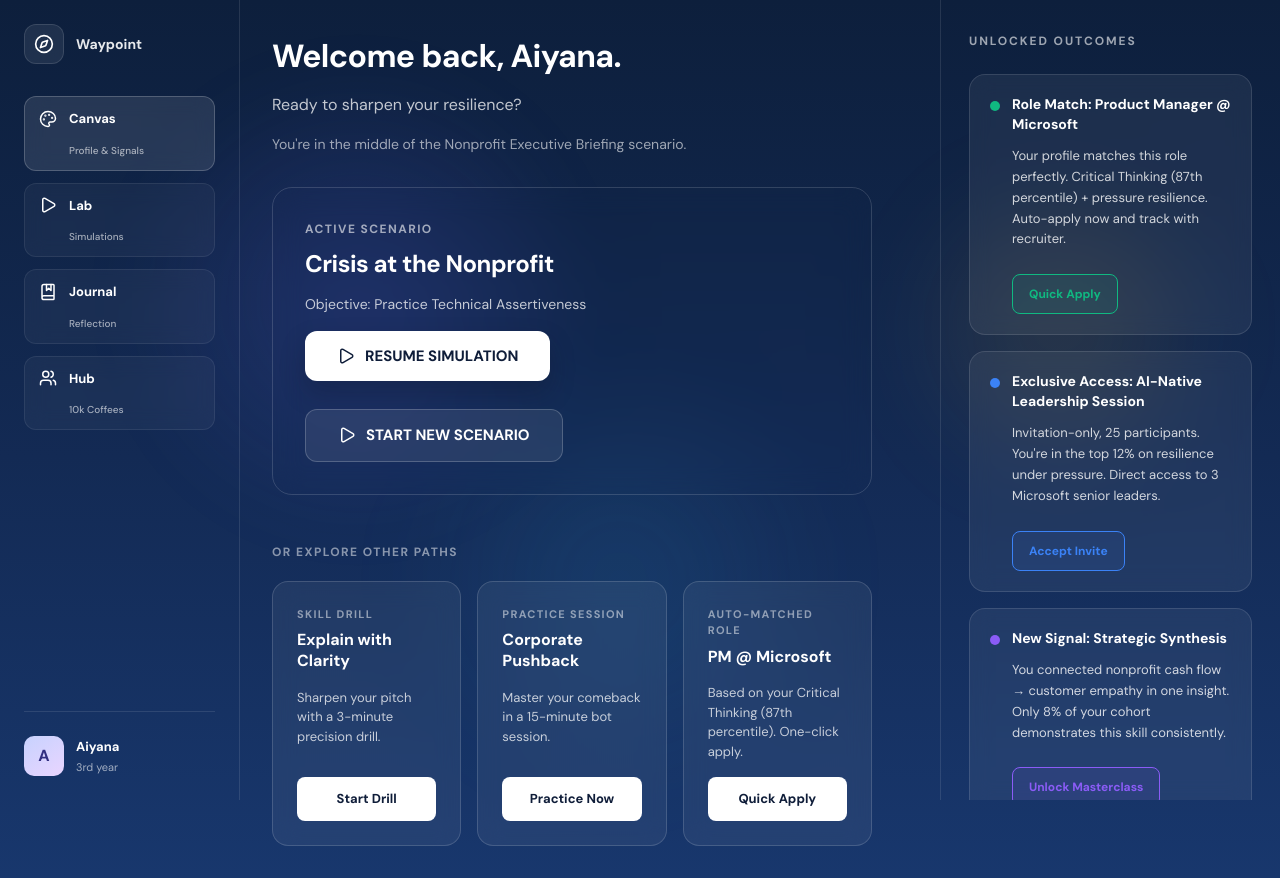
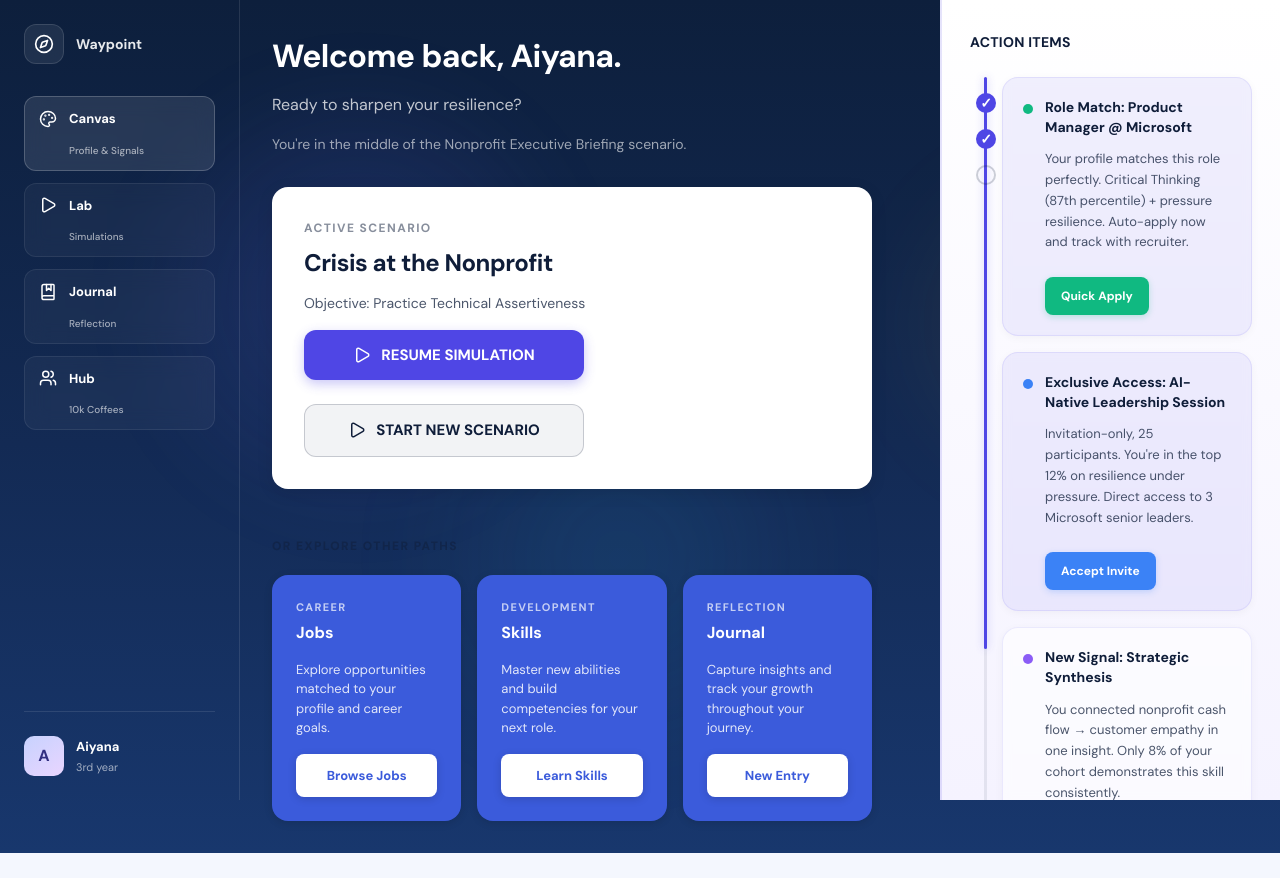
Before and after one commit to makac1896/ascend-career-reskilling, a React (Vite) app: page / in a window 1280 px wide. After the commit the page ends 853 px from the top, so only its background shows below. Built offline with nearby package versions, Linux system fonts and the light colour scheme.

Commit message:
Fix cards

```diff
--- a/components/WaypointLanding.tsx
+++ b/components/WaypointLanding.tsx
@@ -57,6 +57,7 @@ const UNLOCKED_OUTCOMES = [
       "Your profile matches this role perfectly. Critical Thinking (87th percentile) + pressure resilience. Auto-apply now and track with recruiter.",
     cta: "Quick Apply",
     accentColor: "#10B981",
+    completed: true,
   },
   {
     id: 2,
@@ -66,6 +67,7 @@ const UNLOCKED_OUTCOMES = [
       "Invitation-only, 25 participants. You're in the top 12% on resilience under pressure. Direct access to 3 Microsoft senior leaders.",
     cta: "Accept Invite",
     accentColor: "#3B82F6",
+    completed: true,
   },
   {
     id: 3,
@@ -75,6 +77,7 @@ const UNLOCKED_OUTCOMES = [
       "You connected nonprofit cash flow → customer empathy in one insight. Only 8% of your cohort demonstrates this skill consistently.",
     cta: "Unlock Masterclass",
     accentColor: "#8B5CF6",
+    completed: false,
   },
 ];
 
@@ -372,16 +375,16 @@ const WaypointLanding: React.FC<WaypointLandingProps> = ({ onJoinCall }) => {
           {/* HERO CARD - Active Scenario */}
           <div
             style={{
-              borderRadius: "20px",
-              border: "1px solid rgba(255,255,255,0.15)",
-              backgroundColor:
-                "linear-gradient(135deg, rgba(255,255,255,0.12) 0%, rgba(255,255,255,0.04) 100%)",
-              backdropFilter: "blur(14px)",
+              borderRadius: "16px",
+              border: "none",
+              backgroundColor: "#FFFFFF",
+              backdropFilter: "none",
               padding: "32px",
               marginBottom: "40px",
               display: "flex",
               flexDirection: "column",
               gap: "16px",
+              boxShadow: "0 4px 16px rgba(0, 0, 0, 0.1)",
             }}
           >
             <div>
@@ -391,7 +394,7 @@ const WaypointLanding: React.FC<WaypointLandingProps> = ({ onJoinCall }) => {
                   fontWeight: 700,
                   letterSpacing: "0.12em",
                   textTransform: "uppercase",
-                  color: "rgba(255,255,255,0.6)",
+                  color: "rgba(15, 29, 57, 0.5)",
                   margin: "0 0 8px",
                 }}
               >
@@ -401,7 +404,7 @@ const WaypointLanding: React.FC<WaypointLandingProps> = ({ onJoinCall }) => {
                 style={{
                   fontSize: "24px",
                   fontWeight: 700,
-                  color: "#FFFFFF",
+                  color: "#0F1D39",
                   margin: "0 0 12px",
                   letterSpacing: "-0.02em",
                 }}
@@ -411,7 +414,7 @@ const WaypointLanding: React.FC<WaypointLandingProps> = ({ onJoinCall }) => {
               <p
                 style={{
                   fontSize: "14px",
-                  color: "rgba(255,255,255,0.75)",
+                  color: "rgba(15, 29, 57, 0.75)",
                   margin: 0,
                 }}
               >
@@ -425,22 +428,29 @@ const WaypointLanding: React.FC<WaypointLandingProps> = ({ onJoinCall }) => {
                 padding: "14px 32px",
                 borderRadius: "12px",
                 border: "none",
-                backgroundColor: "#FFFFFF",
-                color: "#0F1D39",
+                backgroundColor: "#4F46E5",
+                color: "#FFFFFF",
                 fontSize: "15px",
                 fontWeight: 700,
                 cursor: "pointer",
                 display: "flex",
                 alignItems: "center",
+                justifyContent: "center",
                 gap: "10px",
-                boxShadow: "0 12px 24px rgba(15, 23, 42, 0.3)",
-                transition: "all 0.3s",
+                width: "100%",
+                maxWidth: "280px",
+                boxShadow: "0 4px 12px rgba(79, 70, 229, 0.3)",
+                transition: "all 0.2s",
               }}
               onMouseEnter={(e) => {
                 e.currentTarget.style.transform = "translateY(-2px)";
+                e.currentTarget.style.boxShadow =
+                  "0 8px 16px rgba(79, 70, 229, 0.4)";
               }}
               onMouseLeave={(e) => {
                 e.currentTarget.style.transform = "translateY(0)";
+                e.currentTarget.style.boxShadow =
+                  "0 4px 12px rgba(79, 70, 229, 0.3)";
               }}
             >
               <Play size={18} />
@@ -449,28 +459,30 @@ const WaypointLanding: React.FC<WaypointLandingProps> = ({ onJoinCall }) => {
             <button
               style={{
                 alignSelf: "flex-start",
-                marginTop: "12px",
+                marginTop: "8px",
                 padding: "14px 32px",
                 borderRadius: "12px",
-                border: "1px solid rgba(255,255,255,0.2)",
-                backgroundColor: "rgba(255,255,255,0.08)",
-                color: "#FFFFFF",
+                border: "1px solid rgba(15, 29, 57, 0.2)",
+                backgroundColor: "rgba(15, 29, 57, 0.05)",
+                color: "#0F1D39",
                 fontSize: "15px",
                 fontWeight: 700,
                 cursor: "pointer",
                 display: "flex",
                 alignItems: "center",
+                justifyContent: "center",
                 gap: "10px",
-                transition: "all 0.3s",
-                backdropFilter: "blur(10px)",
+                width: "100%",
+                maxWidth: "280px",
+                transition: "all 0.2s",
+                backdropFilter: "none",
               }}
               onMouseEnter={(e) => {
-                e.currentTarget.style.backgroundColor =
-                  "rgba(255,255,255,0.12)";
+                e.currentTarget.style.backgroundColor = "rgba(15, 29, 57, 0.1)";
               }}
               onMouseLeave={(e) => {
                 e.currentTarget.style.backgroundColor =
-                  "rgba(255,255,255,0.08)";
+                  "rgba(15, 29, 57, 0.05)";
               }}
             >
               <Play size={18} />
@@ -486,7 +498,7 @@ const WaypointLanding: React.FC<WaypointLandingProps> = ({ onJoinCall }) => {
                 fontWeight: 700,
                 letterSpacing: "0.12em",
                 textTransform: "uppercase",
-                color: "rgba(255,255,255,0.5)",
+                color: "rgba(15, 29, 57, 0.5)",
                 margin: "0 0 20px",
               }}
             >
@@ -499,18 +511,19 @@ const WaypointLanding: React.FC<WaypointLandingProps> = ({ onJoinCall }) => {
                 gap: "16px",
               }}
             >
-              {/* REFINE - Skill Drill */}
+              {/* Jobs Card */}
               <div
                 style={{
                   borderRadius: "16px",
-                  border: "1px solid rgba(255,255,255,0.15)",
-                  backgroundColor: "rgba(255,255,255,0.06)",
-                  backdropFilter: "blur(12px)",
+                  border: "none",
+                  backgroundColor: "#3B5BDB",
+                  backdropFilter: "none",
                   padding: "24px",
                   display: "flex",
                   flexDirection: "column",
                   gap: "16px",
                   height: "100%",
+                  boxShadow: "0 2px 8px rgba(0, 0, 0, 0.12)",
                 }}
               >
                 <div>
@@ -520,11 +533,11 @@ const WaypointLanding: React.FC<WaypointLandingProps> = ({ onJoinCall }) => {
                       fontWeight: 700,
                       letterSpacing: "0.12em",
                       textTransform: "uppercase",
-                      color: "rgba(255,255,255,0.5)",
+                      color: "rgba(255, 255, 255, 0.7)",
                       margin: "0 0 8px",
                     }}
                   >
-                    Skill Drill
+                    Career
                   </p>
                   <h4
                     style={{
@@ -535,18 +548,19 @@ const WaypointLanding: React.FC<WaypointLandingProps> = ({ onJoinCall }) => {
                       lineHeight: 1.3,
                     }}
                   >
-                    Explain with Clarity
+                    Jobs
                   </h4>
                 </div>
                 <p
                   style={{
                     fontSize: "13px",
-                    color: "rgba(255,255,255,0.75)",
+                    color: "rgba(255, 255, 255, 0.85)",
                     margin: 0,
                     lineHeight: 1.5,
                   }}
                 >
-                  Sharpen your pitch with a 3-minute precision drill.
+                  Explore opportunities matched to your profile and career
+                  goals.
                 </p>
                 <button
                   style={{
@@ -555,39 +569,42 @@ const WaypointLanding: React.FC<WaypointLandingProps> = ({ onJoinCall }) => {
                     borderRadius: "8px",
                     border: "none",
                     backgroundColor: "#FFFFFF",
-                    color: "#0F1D39",
+                    color: "#3B5BDB",
                     fontSize: "13px",
                     fontWeight: 700,
                     cursor: "pointer",
                     transition: "all 0.2s",
                     width: "100%",
+                    boxShadow: "0 2px 8px rgba(0, 0, 0, 0.15)",
                   }}
                   onMouseEnter={(e) => {
                     e.currentTarget.style.transform = "translateY(-2px)";
                     e.currentTarget.style.boxShadow =
-                      "0 8px 16px rgba(255,255,255,0.1)";
+                      "0 4px 12px rgba(0, 0, 0, 0.2)";
                   }}
                   onMouseLeave={(e) => {
                     e.currentTarget.style.transform = "translateY(0)";
-                    e.currentTarget.style.boxShadow = "none";
+                    e.currentTarget.style.boxShadow =
+                      "0 2px 8px rgba(0, 0, 0, 0.15)";
                   }}
                 >
-                  Start Drill
+                  Browse Jobs
                 </button>
               </div>
 
-              {/* PRACTICE - Scenario Bot */}
+              {/* Skills Card */}
               <div
                 style={{
                   borderRadius: "16px",
-                  border: "1px solid rgba(255,255,255,0.15)",
-                  backgroundColor: "rgba(255,255,255,0.06)",
-                  backdropFilter: "blur(12px)",
+                  border: "none",
+                  backgroundColor: "#3B5BDB",
+                  backdropFilter: "none",
                   padding: "24px",
                   display: "flex",
                   flexDirection: "column",
                   gap: "16px",
                   height: "100%",
+                  boxShadow: "0 2px 8px rgba(0, 0, 0, 0.12)",
                 }}
               >
                 <div>
@@ -597,11 +614,11 @@ const WaypointLanding: React.FC<WaypointLandingProps> = ({ onJoinCall }) => {
                       fontWeight: 700,
                       letterSpacing: "0.12em",
                       textTransform: "uppercase",
-                      color: "rgba(255,255,255,0.5)",
+                      color: "rgba(255, 255, 255, 0.7)",
                       margin: "0 0 8px",
                     }}
                   >
-                    Practice Session
+                    Development
                   </p>
                   <h4
                     style={{
@@ -612,18 +629,19 @@ const WaypointLanding: React.FC<WaypointLandingProps> = ({ onJoinCall }) => {
                       lineHeight: 1.3,
                     }}
                   >
-                    Corporate Pushback
+                    Skills
                   </h4>
                 </div>
                 <p
                   style={{
                     fontSize: "13px",
-                    color: "rgba(255,255,255,0.75)",
+                    color: "rgba(255, 255, 255, 0.85)",
                     margin: 0,
                     lineHeight: 1.5,
                   }}
                 >
-                  Master your comeback in a 15-minute bot session.
+                  Master new abilities and build competencies for your next
+                  role.
                 </p>
                 <button
                   style={{
@@ -632,39 +650,42 @@ const WaypointLanding: React.FC<WaypointLandingProps> = ({ onJoinCall }) => {
                     borderRadius: "8px",
                     border: "none",
                     backgroundColor: "#FFFFFF",
-                    color: "#0F1D39",
+                    color: "#3B5BDB",
                     fontSize: "13px",
                     fontWeight: 700,
                     cursor: "pointer",
                     transition: "all 0.2s",
                     width: "100%",
+                    boxShadow: "0 2px 8px rgba(0, 0, 0, 0.15)",
                   }}
                   onMouseEnter={(e) => {
                     e.currentTarget.style.transform = "translateY(-2px)";
                     e.currentTarget.style.boxShadow =
-                      "0 8px 16px rgba(255,255,255,0.1)";
+                      "0 4px 12px rgba(0, 0, 0, 0.2)";
                   }}
                   onMouseLeave={(e) => {
                     e.currentTarget.style.transform = "translateY(0)";
-                    e.currentTarget.style.boxShadow = "none";
+                    e.currentTarget.style.boxShadow =
+                      "0 2px 8px rgba(0, 0, 0, 0.15)";
                   }}
                 >
-                  Practice Now
+                  Learn Skills
                 </button>
               </div>
 
-              {/* CONNECT - Role Match */}
+              {/* Journal Card */}
               <div
                 style={{
                   borderRadius: "16px",
-                  border: "1px solid rgba(255,255,255,0.15)",
-                  backgroundColor: "rgba(255,255,255,0.06)",
-                  backdropFilter: "blur(12px)",
+                  border: "none",
+                  backgroundColor: "#3B5BDB",
+                  backdropFilter: "none",
                   padding: "24px",
                   display: "flex",
                   flexDirection: "column",
                   gap: "16px",
                   height: "100%",
+                  boxShadow: "0 2px 8px rgba(0, 0, 0, 0.12)",
                 }}
               >
                 <div>
@@ -674,11 +695,11 @@ const WaypointLanding: React.FC<WaypointLandingProps> = ({ onJoinCall }) => {
                       fontWeight: 700,
                       letterSpacing: "0.12em",
                       textTransform: "uppercase",
-                      color: "rgba(255,255,255,0.5)",
+                      color: "rgba(255, 255, 255, 0.7)",
                       margin: "0 0 8px",
                     }}
                   >
-                    Auto-Matched Role
+                    Reflection
                   </p>
                   <h4
                     style={{
@@ -689,19 +710,19 @@ const WaypointLanding: React.FC<WaypointLandingProps> = ({ onJoinCall }) => {
                       lineHeight: 1.3,
                     }}
                   >
-                    PM @ Microsoft
+                    Journal
                   </h4>
                 </div>
                 <p
                   style={{
                     fontSize: "13px",
-                    color: "rgba(255,255,255,0.75)",
+                    color: "rgba(255, 255, 255, 0.85)",
                     margin: 0,
                     lineHeight: 1.5,
                   }}
                 >
-                  Based on your Critical Thinking (87th percentile). One-click
-                  apply.
+                  Capture insights and track your growth throughout your
+                  journey.
                 </p>
                 <button
                   style={{
@@ -710,24 +731,26 @@ const WaypointLanding: React.FC<WaypointLandingProps> = ({ onJoinCall }) => {
                     borderRadius: "8px",
                     border: "none",
                     backgroundColor: "#FFFFFF",
-                    color: "#0F1D39",
+                    color: "#3B5BDB",
                     fontSize: "13px",
                     fontWeight: 700,
                     cursor: "pointer",
                     transition: "all 0.2s",
                     width: "100%",
+                    boxShadow: "0 2px 8px rgba(0, 0, 0, 0.15)",
                   }}
                   onMouseEnter={(e) => {
                     e.currentTarget.style.transform = "translateY(-2px)";
                     e.currentTarget.style.boxShadow =
-                      "0 8px 16px rgba(255,255,255,0.1)";
+                      "0 4px 12px rgba(0, 0, 0, 0.2)";
                   }}
                   onMouseLeave={(e) => {
                     e.currentTarget.style.transform = "translateY(0)";
-                    e.currentTarget.style.boxShadow = "none";
+                    e.currentTarget.style.boxShadow =
+                      "0 2px 8px rgba(0, 0, 0, 0.15)";
                   }}
                 >
-                  Quick Apply
+                  New Entry
                 </button>
               </div>
             </div>
@@ -744,35 +767,104 @@ const WaypointLanding: React.FC<WaypointLandingProps> = ({ onJoinCall }) => {
           overflowY: "auto",
           position: "relative",
           zIndex: 5,
-          borderLeft: "1px solid rgba(255,255,255,0.1)",
+          borderLeft: "2px solid rgba(79, 70, 229, 0.15)",
+          background: "linear-gradient(180deg, #FFFFFF 0%, #F5F3FF 100%)",
+          backdropFilter: "blur(8px)",
         }}
       >
         <p
           style={{
-            fontSize: "12px",
-            fontWeight: 700,
-            letterSpacing: "0.16em",
+            fontSize: "14px",
+            fontWeight: 900,
+            letterSpacing: "0.02em",
             textTransform: "uppercase",
-            color: "rgba(255,255,255,0.6)",
+            color: "#0F1D39",
             margin: "0 0 24px",
           }}
         >
-          Unlocked Outcomes
+          Action Items
         </p>
 
-        <div style={{ display: "grid", gap: "16px" }}>
+        <div style={{ position: "relative", paddingLeft: "32px" }}>
+          {/* Checkboxes for completed items */}
+          {UNLOCKED_OUTCOMES.map((outcome, index) => (
+            <div
+              key={`checkbox-${outcome.id}`}
+              style={{
+                position: "absolute",
+                left: "6px",
+                top: `${16 + index * (20 + 16)}px`,
+                width: "20px",
+                height: "20px",
+                borderRadius: "50%",
+                backgroundColor: outcome.completed ? "#4F46E5" : "transparent",
+                border: outcome.completed
+                  ? "none"
+                  : "2px solid rgba(15, 29, 57, 0.2)",
+                display: "flex",
+                alignItems: "center",
+                justifyContent: "center",
+                fontSize: "14px",
+                color: "#FFFFFF",
+                fontWeight: 700,
+                zIndex: 3,
+              }}
+            >
+              {outcome.completed && "✓"}
+            </div>
+          ))}
+          {/* Vertical Progress Bar */}
+          <div
+            style={{
+              position: "absolute",
+              left: "14px",
+              top: "0",
+              width: "3px",
+              height: `calc(${(UNLOCKED_OUTCOMES.filter((item) => item.completed).length / UNLOCKED_OUTCOMES.length) * 100}% + ${UNLOCKED_OUTCOMES.filter((item) => item.completed).length * 16}px)`,
+              backgroundColor: "#4F46E5",
+              borderRadius: "2px",
+              transition: "height 0.4s ease",
+              zIndex: 1,
+              boxShadow: "0 0 8px rgba(79, 70, 229, 0.3)",
+            }}
+          />
+          {/* Background track for progress bar */}
+          <div
+            style={{
+              position: "absolute",
+              left: "14px",
+              top: "0",
+              width: "3px",
+              height: "100%",
+              backgroundColor: "rgba(15, 29, 57, 0.08)",
+              borderRadius: "2px",
+              zIndex: 0,
+            }}
+          />
+
+          <div
+            style={{
+              display: "grid",
+              gap: "16px",
+              position: "relative",
+              zIndex: 2,
+            }}
+          >
             {UNLOCKED_OUTCOMES.map((outcome) => (
               <div
                 key={outcome.id}
                 style={{
                   borderRadius: "16px",
-                border: "1px solid rgba(255,255,255,0.12)",
-                backgroundColor: "rgba(255,255,255,0.06)",
-                backdropFilter: "blur(10px)",
+                  border: "1px solid rgba(79, 70, 229, 0.1)",
+                  backgroundColor: outcome.completed
+                    ? "rgba(79, 70, 229, 0.08)"
+                    : "rgba(255, 255, 255, 0.6)",
+                  backdropFilter: "blur(4px)",
                   padding: "20px",
                   display: "flex",
                   flexDirection: "column",
                   gap: "12px",
+                  boxShadow: "0 2px 8px rgba(0, 0, 0, 0.04)",
                 }}
               >
                 {/* Dot + Title */}
@@ -798,7 +890,7 @@ const WaypointLanding: React.FC<WaypointLandingProps> = ({ onJoinCall }) => {
                       fontSize: "14px",
                       fontWeight: 700,
                       margin: 0,
-                    color: "#FFFFFF",
+                      color: "#0F1D39",
                       lineHeight: 1.4,
                     }}
                   >
@@ -811,7 +903,7 @@ const WaypointLanding: React.FC<WaypointLandingProps> = ({ onJoinCall }) => {
                   style={{
                     fontSize: "13px",
                     lineHeight: 1.6,
-                  color: "rgba(255,255,255,0.8)",
+                    color: "rgba(15, 29, 57, 0.75)",
                     margin: "0 0 12px 22px",
                   }}
                 >
@@ -824,22 +916,25 @@ const WaypointLanding: React.FC<WaypointLandingProps> = ({ onJoinCall }) => {
                     marginLeft: "22px",
                     padding: "10px 16px",
                     borderRadius: "8px",
-                  border: "1px solid " + outcome.accentColor,
-                  backgroundColor: outcome.accentColor + "15",
-                  color: outcome.accentColor,
+                    border: "none",
+                    backgroundColor: outcome.accentColor,
+                    color: "#FFFFFF",
                     fontSize: "12px",
                     fontWeight: 700,
                     cursor: "pointer",
                     transition: "all 0.2s",
                     alignSelf: "flex-start",
+                    boxShadow: "0 2px 6px " + outcome.accentColor + "40",
                   }}
                   onMouseEnter={(e) => {
-                  e.currentTarget.style.backgroundColor =
-                    outcome.accentColor + "30";
+                    e.currentTarget.style.transform = "translateY(-1px)";
+                    e.currentTarget.style.boxShadow =
+                      "0 4px 10px " + outcome.accentColor + "50";
                   }}
                   onMouseLeave={(e) => {
-                  e.currentTarget.style.backgroundColor =
-                    outcome.accentColor + "15";
+                    e.currentTarget.style.transform = "translateY(0)";
+                    e.currentTarget.style.boxShadow =
+                      "0 2px 6px " + outcome.accentColor + "40";
                   }}
                 >
                   {outcome.cta}
@@ -847,6 +942,7 @@ const WaypointLanding: React.FC<WaypointLandingProps> = ({ onJoinCall }) => {
               </div>
             ))}
           </div>
+        </div>
       </aside>
     </div>
   );
```
Lines whose indentation alone changed are shown as unchanged.
